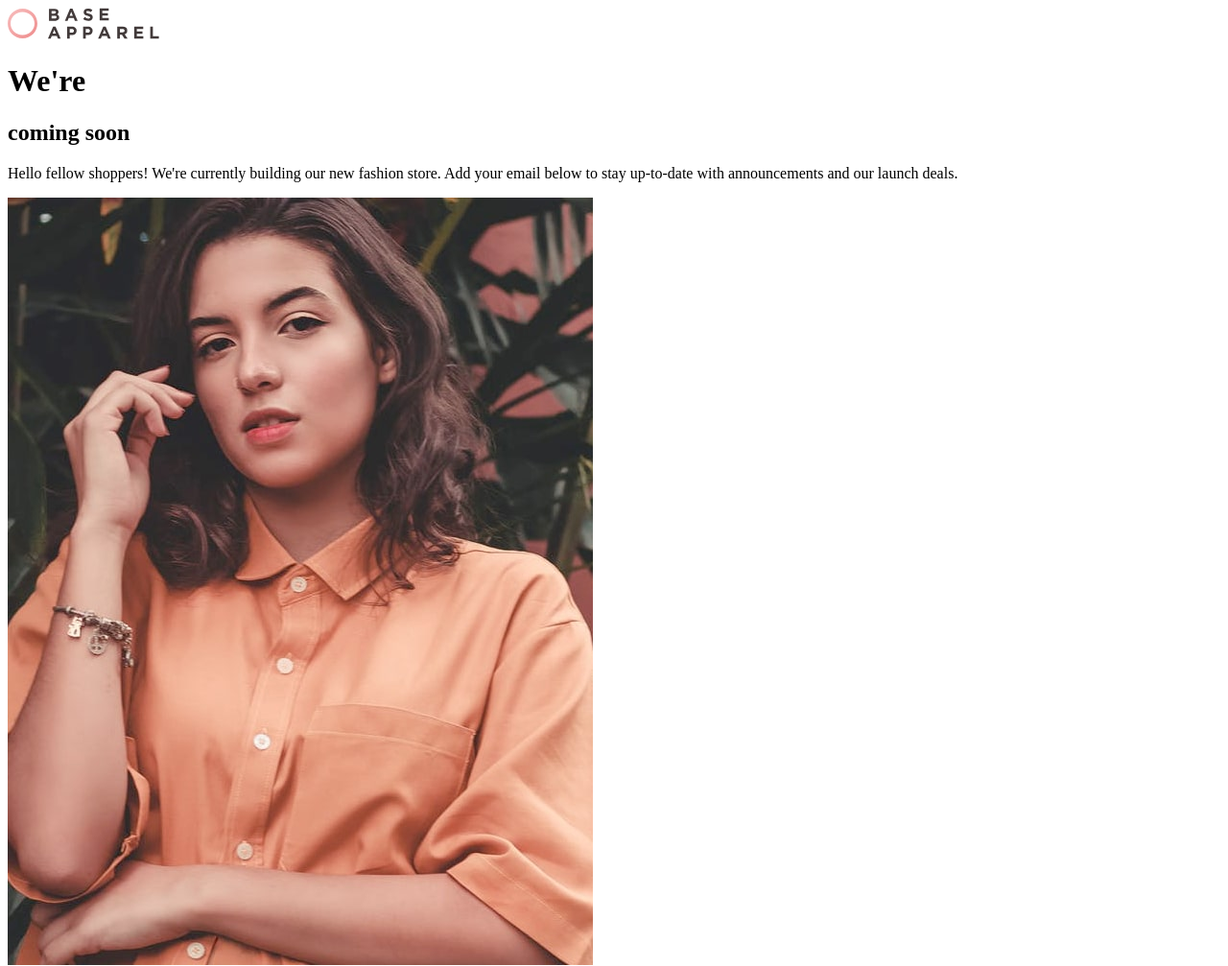
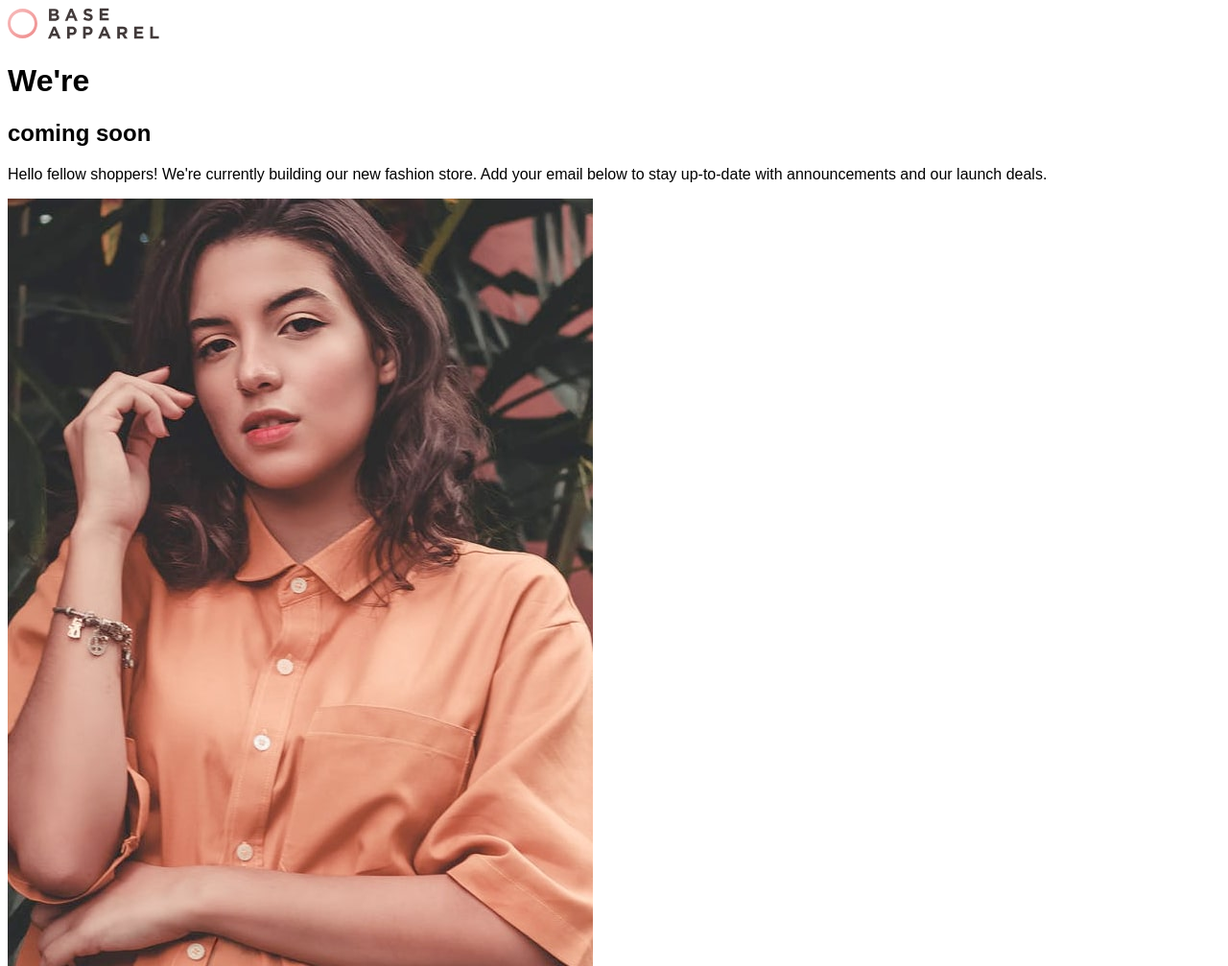
Before and after one commit to MorganeWG/Base-Apparel-FMC, a plain HTML site: page index.html in a window 1280 px wide. Shown: the top 1007 px of the page at 96% size. Drawn offline with Linux system fonts and the light colour scheme; the site is published under a folder, as on GitHub Pages, so addresses that start at the root find nothing.

Commit message:
Update index.html

```diff
--- a/index.html
+++ b/index.html
@@ -8,7 +8,7 @@
 
   <title>Frontend Mentor | Base Apparel coming soon page</title>
 
-  <link rel="stylesheet" href="/Base-Apparel-FMC/stylesheet.css" type="text/css"/>
+  <link rel="stylesheet" href="stylesheet.css" type="text/css">
 </head>
 <body>
 	<div id="logo">
```
